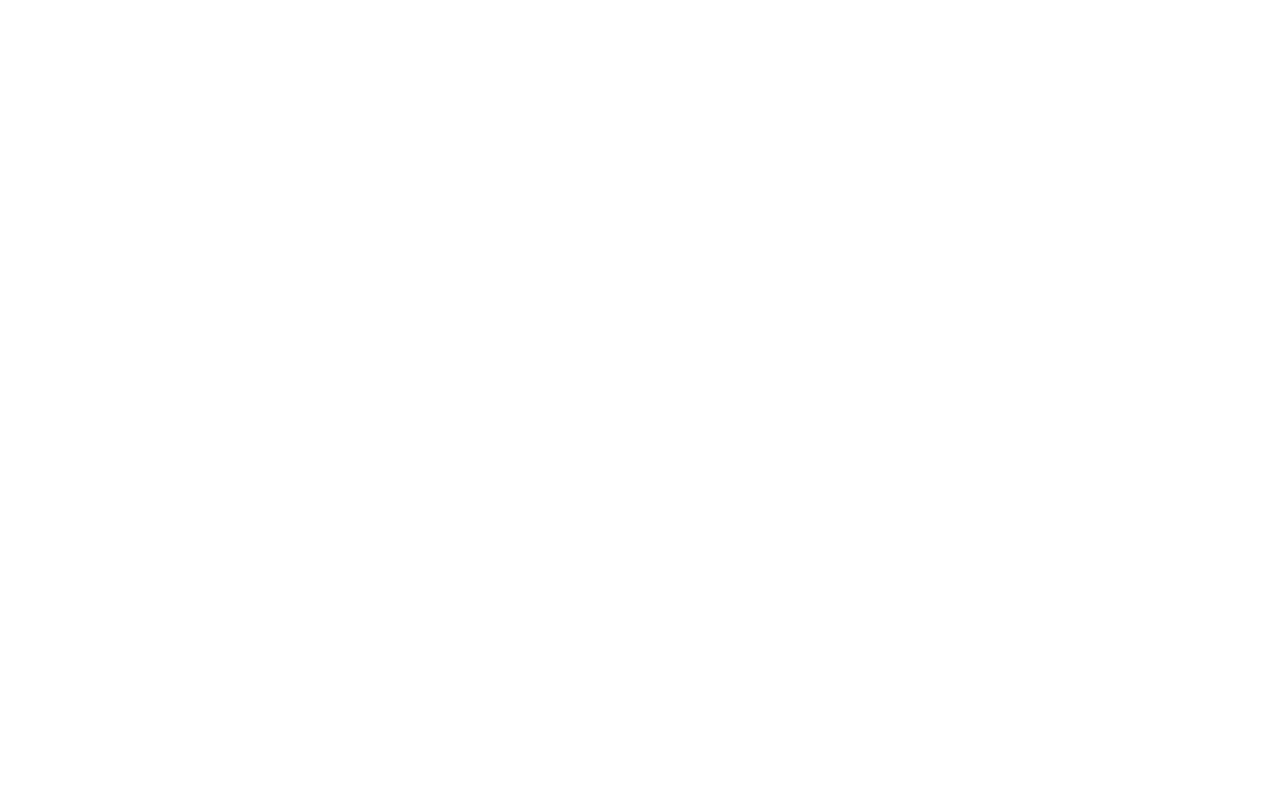
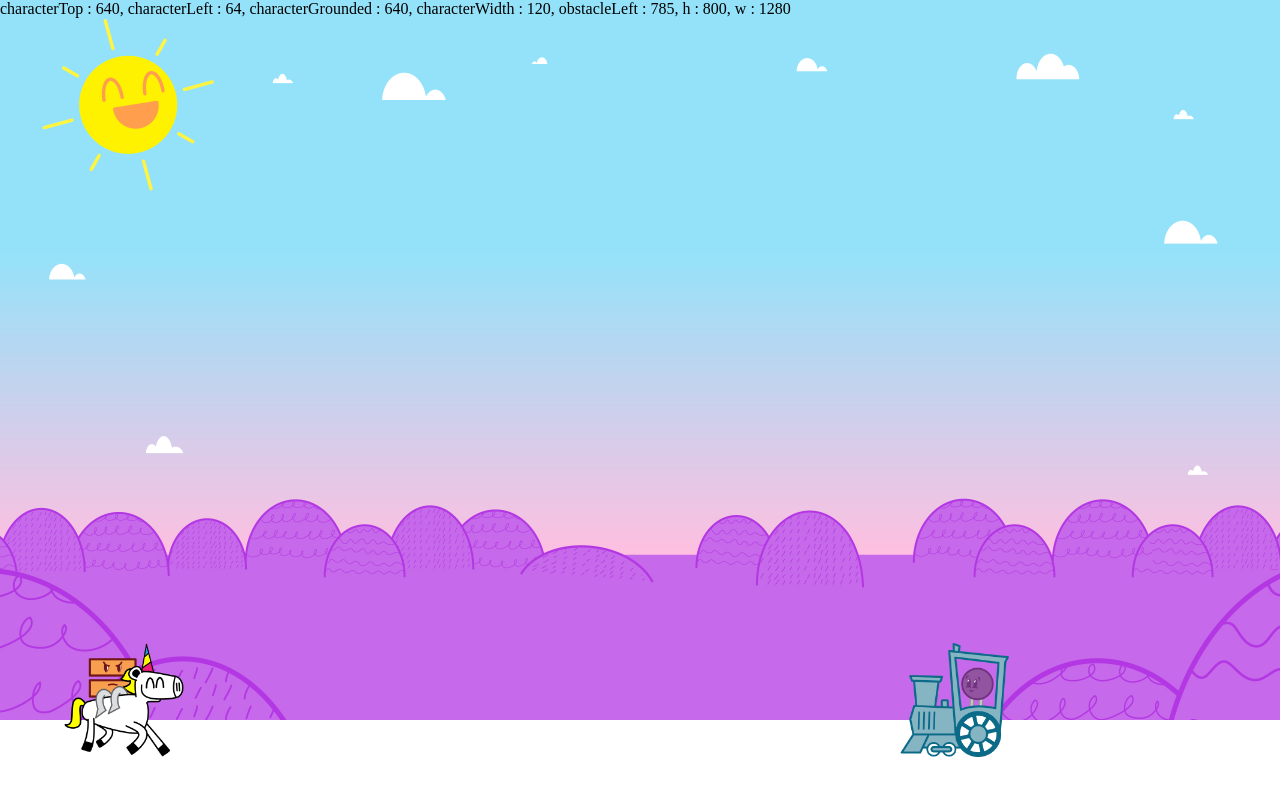
Before and after one commit to Gaurav-71/Infinity-Run, a plain HTML site: page index.html in a window 1280 px wide. Drawn offline with Linux system fonts and the light colour scheme.

Commit message:
added basic functionality

```diff
--- a/css/style.scss
+++ b/css/style.scss
@@ -1,4 +1,78 @@
-*{
-    margin: 0;
-    padding: 0;
+* {
+  margin: 0;
+  padding: 0;
 }
+
+body {
+  .game-container {
+    position: fixed;
+    top: 0;
+    right: 0;
+    bottom: 0;
+    left: 0;
+    z-index: -1;
+    img {
+      width: 100%;
+    }
+    .game {
+      position: absolute;
+      top: 0;
+      right: 0;
+      bottom: 0;
+      left: 0;
+      z-index: 0;
+      .character,
+      .obstacle {
+        width: 120px;
+        height: 120px;
+        @media (max-height: 414px) {
+          width: 85px;
+          height: 85px;
+        }
+        @media (max-height: 375px) {
+          width: 75px;
+          height: 75px;
+        }
+        @media (max-height: 320px) {
+          width: 65px;
+          height: 65px;
+        }
+      }
+      .character {
+        position: relative;
+        top: 80%;
+        left: 5%;
+        z-index: 1;
+      }
+      .obstacle {
+        position: relative;
+        top: 80%;
+        left: 80%;
+        display: inline-block;
+        animation: obstacle 1.5s infinite linear;
+      }
+      .animate {
+        animation: jump 1s;
+      }
+      @keyframes obstacle {
+        0% {
+          left: 100%;
+        }
+        100% {
+          left: -20%;
+        }
+      }
+      @keyframes jump {
+        0% {
+          top: 80%;
+        }
+        40% {
+          top: 40%;
+        }
+        100% {
+          top: 80%;
+        }
+      }
+    }
+  }
+}
--- a/index.html
+++ b/index.html
@@ -1,11 +1,20 @@
 <!DOCTYPE html>
 <html lang="en">
-<head>
-    <meta charset="UTF-8">
-    <meta name="viewport" content="width=device-width, initial-scale=1.0">
+  <head>
+    <meta charset="UTF-8" />
+    <meta name="viewport" content="width=device-width, initial-scale=1.0" />
+    <link rel="stylesheet" href="css/style.css" />
     <title>Infinity Run</title>
-</head>
-<body>
-
-</body>
+  </head>
+  <body>
+    <div class="game-container" id="game" onclick="jump()">
+      <img src="images/background.jpg" alt="background" class="background" />
+      <div class="game">
+        <img src="images/character.png" alt="character" class="character" id="character" />
+        <img src="images/obstacle.png" alt="obstacle" class="obstacle" id="obstacle" />
+      </div>
+      <div id="data" style="position: fixed;top: 0;left: 0;">Position</div>
+    </div>
+    <script src="script.js"></script>
+  </body>
 </html>
--- /dev/null
+++ b/script.js
@@ -0,0 +1,55 @@
+var character = document.getElementById("character");
+var obstacle = document.getElementById("obstacle");
+const characterGrounded = parseInt(
+  window.getComputedStyle(character).getPropertyValue("top")
+);
+
+function jump() {
+  if (character.classList != "animate") {
+    character.classList.add("animate");
+  }
+  setTimeout(function () {
+    character.classList.remove("animate");
+  }, 1000);
+}
+
+var checkDead = setInterval(function () {
+  var characterTop = parseInt(
+    window.getComputedStyle(character).getPropertyValue("top")
+  );
+  var characterLeft = parseInt(
+    window.getComputedStyle(character).getPropertyValue("left")
+  );
+  var obstacleLeft = parseInt(
+    window.getComputedStyle(obstacle).getPropertyValue("left")
+  );
+  var deviceHeight = parseInt(
+    window.getComputedStyle(game).getPropertyValue("height")
+  );
+  var deviceWidth = parseInt(
+    window.getComputedStyle(game).getPropertyValue("width")
+  );
+  var characterWidth = parseInt(
+    window.getComputedStyle(character).getPropertyValue("width")
+  );
+  document.getElementById("data").innerHTML =
+    "characterTop : " +
+    characterTop +
+    ", characterLeft : " +
+    characterLeft +
+    ", characterGrounded : " +
+    characterGrounded +
+    ", characterWidth : " +
+    characterWidth +
+    ", obstacleLeft : " +
+    obstacleLeft +
+    ", h : " +
+    deviceHeight +
+    ", w : " +
+    deviceWidth;
+  /*if (obstacleLeft < characterLeft && characterTop >= characterGrounded) {
+    //obstacle.style.animation= "none";
+    //obstacle.style.display ="none";
+    alert("You Lost !");
+  }*/
+}, 10);
```
Also changed, not shown: css/style.css, images/background.jpg (added), images/character.png (added), images/milk.svg (added), images/night.jpg (added), images/obstacle.png (added), 1 other file.
